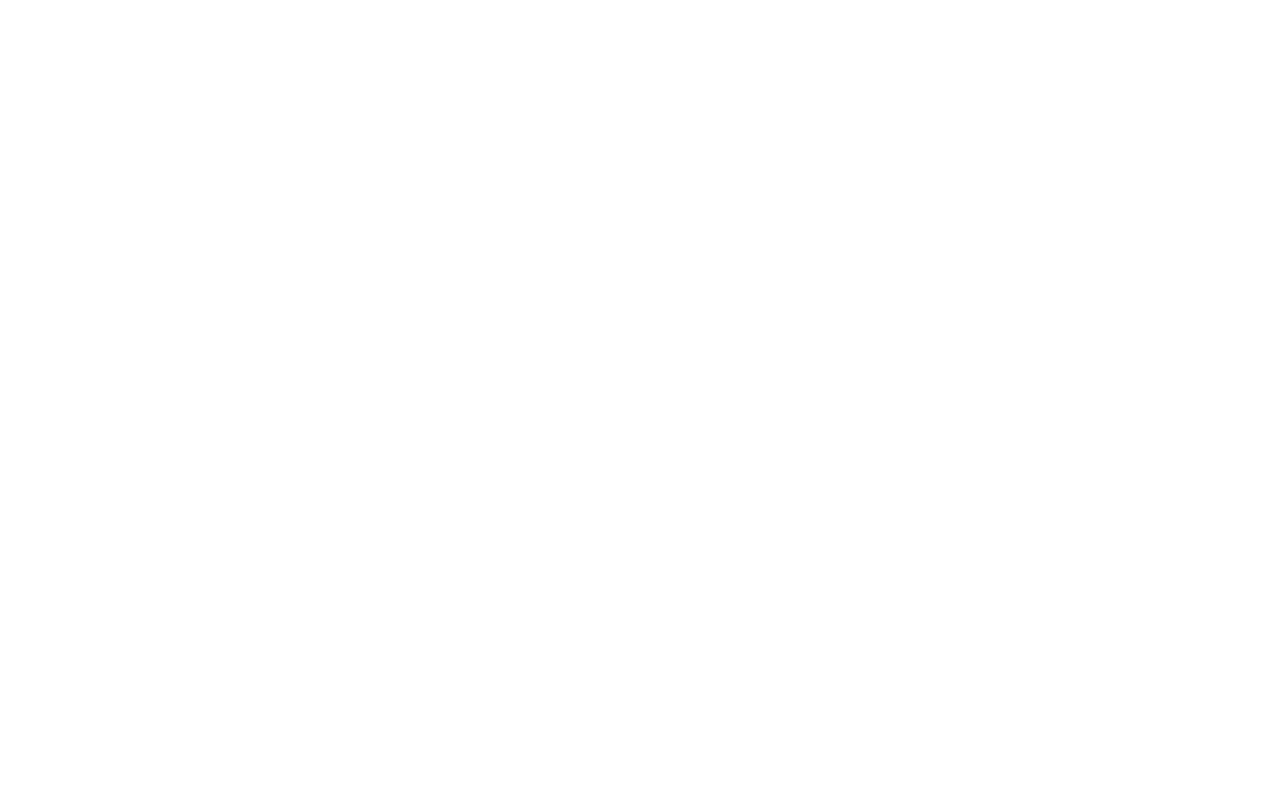
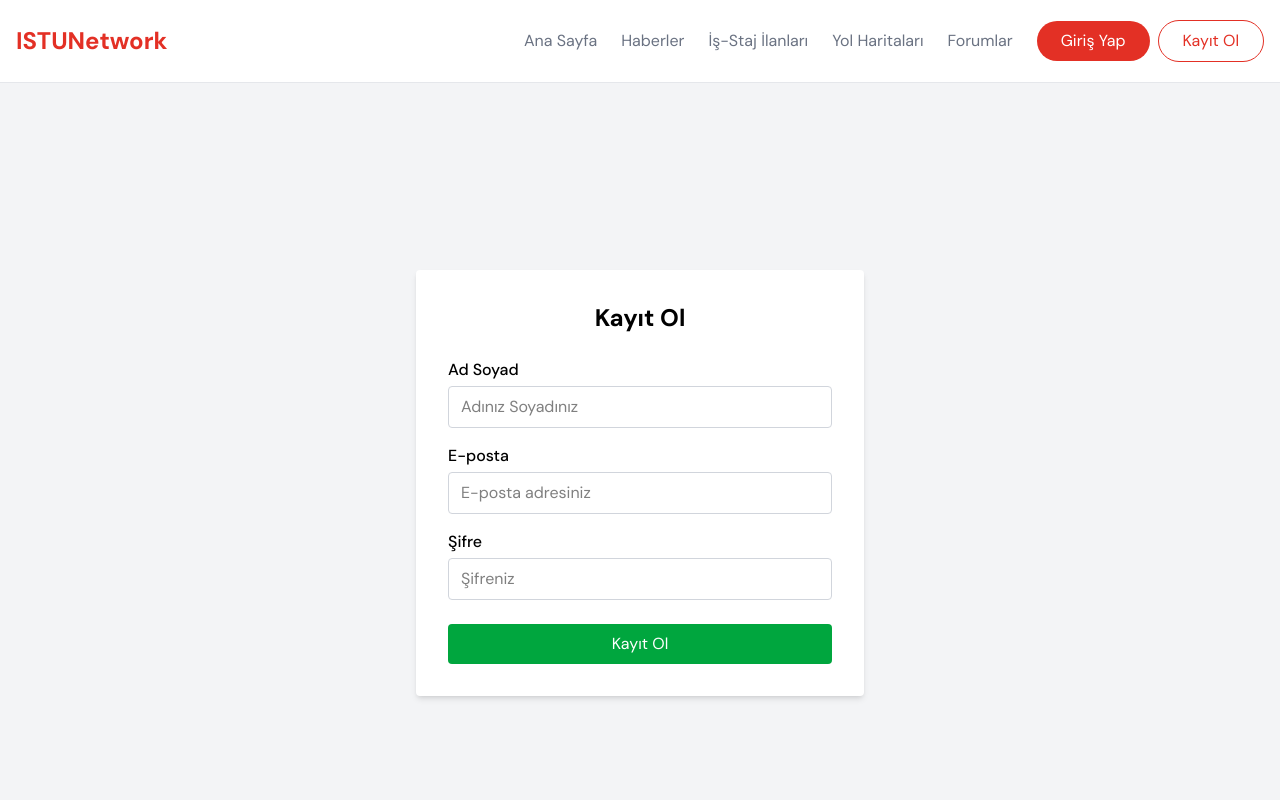
Before and after one commit to enesmuzaffer22/istun-network, a React (Vite) app in the folder frontend/: page /kayit-ol in a window 1280 px wide. Before the commit this address had no page. Shown: the top 800 px of the page. Built offline with nearby package versions, Linux system fonts and the light colour scheme.

Commit message:
feat: added basic filter for routes.

```diff
--- /dev/null
+++ b/frontend/src/pages/LoginPage.jsx
@@ -0,0 +1,35 @@
+import React from "react";
+import { useNavigate } from "react-router-dom";
+import useAuthStore from "../store/authStore";
+
+const LoginPage = () => {
+  const login = useAuthStore((state) => state.login);
+  const navigate = useNavigate();
+
+  const handleSubmit = (e) => {
+    e.preventDefault();
+    login();
+    navigate("/kariyer");
+  };
+
+  return (
+    <div className="min-h-screen flex items-center justify-center bg-gray-100">
+      <div className="bg-white p-8 rounded shadow-md w-full max-w-md">
+        <h2 className="text-2xl font-bold mb-6 text-center">Giriş Yap</h2>
+        <form onSubmit={handleSubmit}>
+          <div className="mb-4">
+            <label className="block mb-1 font-medium">E-posta</label>
+            <input type="email" className="w-full border border-gray-300 rounded px-3 py-2 focus:outline-none focus:ring-2 focus:ring-blue-500" placeholder="E-posta adresiniz" />
+          </div>
+          <div className="mb-6">
+            <label className="block mb-1 font-medium">Şifre</label>
+            <input type="password" className="w-full border border-gray-300 rounded px-3 py-2 focus:outline-none focus:ring-2 focus:ring-blue-500" placeholder="Şifreniz" />
+          </div>
+          <button type="submit" className="w-full bg-blue-600 text-white py-2 rounded hover:bg-blue-700 transition">Giriş Yap</button>
+        </form>
+      </div>
+    </div>
+  );
+};
+
+export default LoginPage;
--- /dev/null
+++ b/frontend/src/pages/RegisterPage.jsx
@@ -0,0 +1,39 @@
+import React from "react";
+import { useNavigate } from "react-router-dom";
+import useAuthStore from "../store/authStore";
+
+const RegisterPage = () => {
+  const login = useAuthStore((state) => state.login);
+  const navigate = useNavigate();
+
+  const handleSubmit = (e) => {
+    e.preventDefault();
+    login();
+    navigate("/kariyer");
+  };
+
+  return (
+    <div className="min-h-screen flex items-center justify-center bg-gray-100">
+      <div className="bg-white p-8 rounded shadow-md w-full max-w-md">
+        <h2 className="text-2xl font-bold mb-6 text-center">Kayıt Ol</h2>
+        <form onSubmit={handleSubmit}>
+          <div className="mb-4">
+            <label className="block mb-1 font-medium">Ad Soyad</label>
+            <input type="text" className="w-full border border-gray-300 rounded px-3 py-2 focus:outline-none focus:ring-2 focus:ring-blue-500" placeholder="Adınız Soyadınız" />
+          </div>
+          <div className="mb-4">
+            <label className="block mb-1 font-medium">E-posta</label>
+            <input type="email" className="w-full border border-gray-300 rounded px-3 py-2 focus:outline-none focus:ring-2 focus:ring-blue-500" placeholder="E-posta adresiniz" />
+          </div>
+          <div className="mb-6">
+            <label className="block mb-1 font-medium">Şifre</label>
+            <input type="password" className="w-full border border-gray-300 rounded px-3 py-2 focus:outline-none focus:ring-2 focus:ring-blue-500" placeholder="Şifreniz" />
+          </div>
+          <button type="submit" className="w-full bg-green-600 text-white py-2 rounded hover:bg-green-700 transition">Kayıt Ol</button>
+        </form>
+      </div>
+    </div>
+  );
+};
+
+export default RegisterPage;
--- /dev/null
+++ b/frontend/src/route/PrivateRoute.jsx
@@ -0,0 +1,10 @@
+import React from "react";
+import { Navigate } from "react-router-dom";
+import useAuthStore from "../store/authStore";
+
+const PrivateRoute = ({ children }) => {
+  const isAuthenticated = useAuthStore((state) => state.isAuthenticated);
+  return isAuthenticated ? children : <Navigate to="/giris-yap" replace />;
+};
+
+export default PrivateRoute;
--- /dev/null
+++ b/frontend/src/route/PublicRoute.jsx
@@ -0,0 +1,10 @@
+import React from "react";
+import { Navigate } from "react-router-dom";
+import useAuthStore from "../store/authStore";
+
+const PublicRoute = ({ children }) => {
+  const isAuthenticated = useAuthStore((state) => state.isAuthenticated);
+  return !isAuthenticated ? children : <Navigate to="/kariyer" replace />;
+};
+
+export default PublicRoute;
--- a/frontend/src/route/RouteList.jsx
+++ b/frontend/src/route/RouteList.jsx
@@ -1,6 +1,12 @@
 import JobsPage from "../pages/JobsPage";
 import LandingPage from "../pages/LandingPage";
 import NewsPage from "../pages/NewsPage";
+import LoginPage from "../pages/LoginPage";
+import RegisterPage from "../pages/RegisterPage";
+import PrivateRoute from "./PrivateRoute";
+import PublicRoute from "./PublicRoute";
+
+const RoadmapPage = () => <div className="p-8 text-center">Yol Haritaları yakında!</div>;
 
 export const RouteList = [
   {
@@ -8,8 +14,36 @@
     element: <LandingPage />,
   },
   {
+    path: "/giris-yap",
+    element: (
+      <PublicRoute>
+        <LoginPage />
+      </PublicRoute>
+    ),
+  },
+  {
+    path: "/kayit-ol",
+    element: (
+      <PublicRoute>
+        <RegisterPage />
+      </PublicRoute>
+    ),
+  },
+  {
     path: "/kariyer",
-    element: <JobsPage />,
+    element: (
+      <PrivateRoute>
+        <JobsPage />
+      </PrivateRoute>
+    ),
+  },
+  {
+    path: "/yol-haritalari",
+    element: (
+      <PrivateRoute>
+        <RoadmapPage />
+      </PrivateRoute>
+    ),
   },
   {
     path: "/haberler",
--- /dev/null
+++ b/frontend/src/store/authStore.js
@@ -0,0 +1,9 @@
+import { create } from "zustand";
+
+const useAuthStore = create((set) => ({
+  isAuthenticated: false,
+  login: () => set({ isAuthenticated: true }),
+  logout: () => set({ isAuthenticated: false }),
+}));
+
+export default useAuthStore;
```
